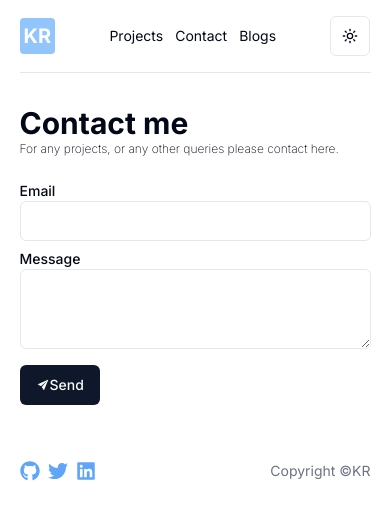
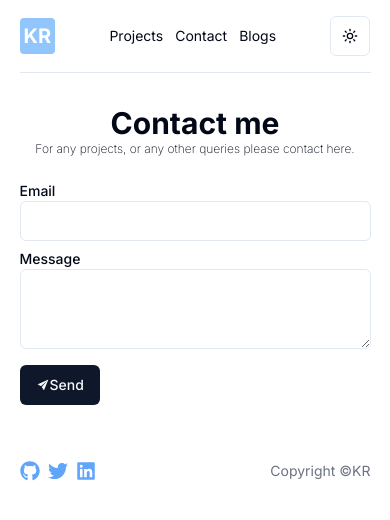
Before and after one commit to raikiran07/elow-portfolio, a Next.js app: page /contact in a window 390 px wide. Shown: the top 520 px of the page. Built offline with nearby package versions, Linux system fonts and the light colour scheme.

Commit message:
text center in contact section

```diff
--- a/src/app/contact/page.tsx
+++ b/src/app/contact/page.tsx
@@ -28,8 +28,8 @@ export default function ContactForm() {
 
   return (
     <div className='max-w-[90%] md:max-w-[60%] mx-auto mt-8 font-extralight text-sm'>
-        <h1 className='text-3xl font-bold md:text-center'>Contact me</h1>
-        <p className='animate-fadeInUp text-xs md:text-center'>For any projects, or any other queries please contact here.</p>
+        <h1 className='text-3xl font-bold text-center'>Contact me</h1>
+        <p className='animate-fadeInUp text-xs text-center'>For any projects, or any other queries please contact here.</p>
 
         <form onSubmit={handleSubmit(onSubmit)} className='mt-6'>
         <div className='mt-2'>
```
